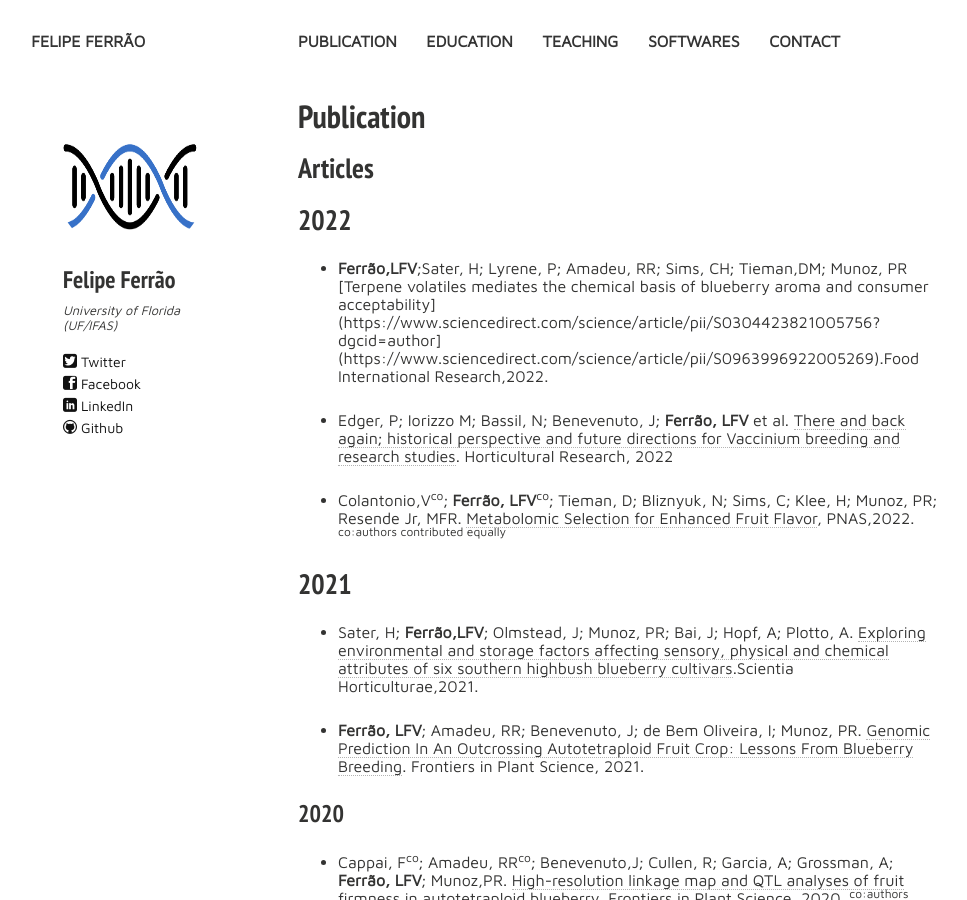
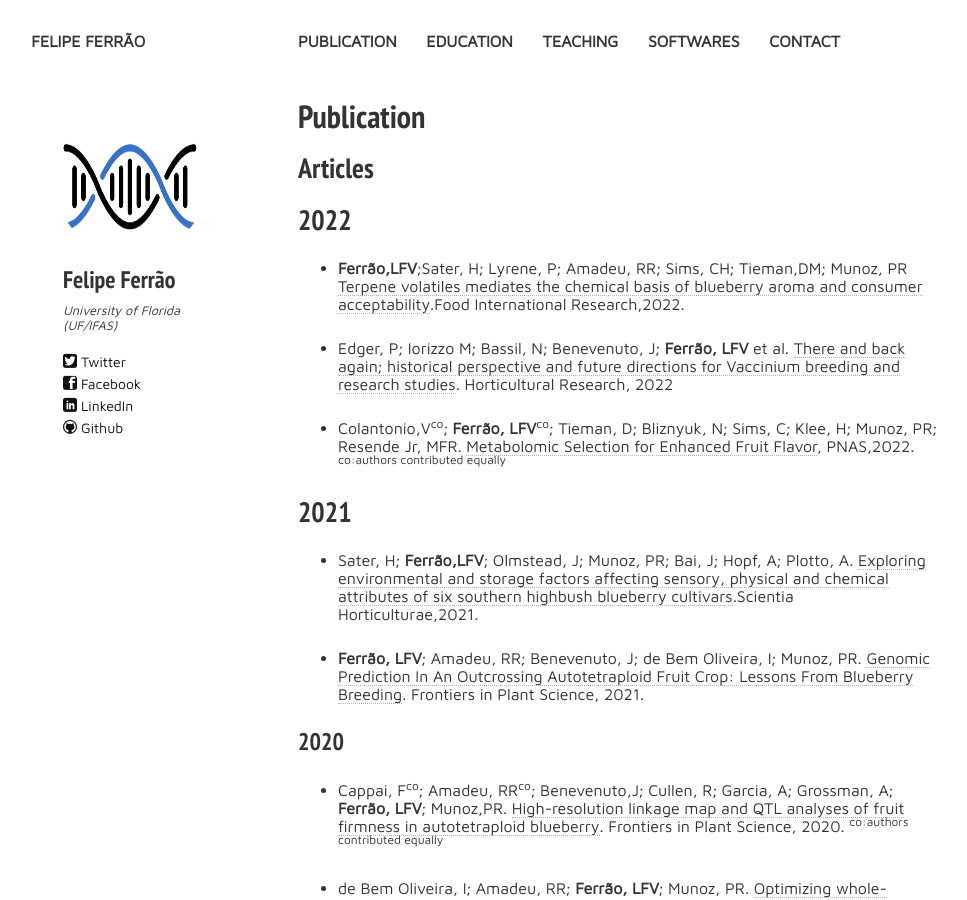
Before and after one commit to lfelipe-ferrao/lfelipe-ferrao.github.io, a Jekyll site: the page built from publication.md, in a window 1280 px wide and 900 px high. Shown: the whole window, without its empty margins (22-989 px from the left). Built offline with Jekyll 4.4.1, drawn with Linux system fonts in a browser that asks for light colours; nearby versions of some CDN libraries; part of the change alters nothing that is shown.

Commit message:
Update publication.md

```diff
--- a/publication.md
+++ b/publication.md
@@ -16,7 +16,7 @@ tags: [people, undergrads, MSc, PhD, postdocs]
 
 ## 2022
 
--  **Ferrão,LFV**;Sater, H; Lyrene, P; Amadeu, RR; Sims, CH; Tieman,DM; Munoz, PR [Terpene volatiles mediates the chemical basis of blueberry aroma and consumer acceptability](https://www.sciencedirect.com/science/article/pii/S0304423821005756?dgcid=author](https://www.sciencedirect.com/science/article/pii/S0963996922005269).Food International Research,2022.
+-  **Ferrão,LFV**;Sater, H; Lyrene, P; Amadeu, RR; Sims, CH; Tieman,DM; Munoz, PR [Terpene volatiles mediates the chemical basis of blueberry aroma and consumer acceptability](https://www.sciencedirect.com/science/article/pii/S0963996922005269).Food International Research,2022.
 
 - Edger, P; Iorizzo M; Bassil, N; Benevenuto, J; **Ferrão, LFV** et al.  [There and back again; historical perspective and future directions for Vaccinium breeding and research studies](https://academic.oup.com/hr/advance-article/doi/10.1093/hr/uhac083/6566416?login=true). Horticultural Research, 2022
 
```
